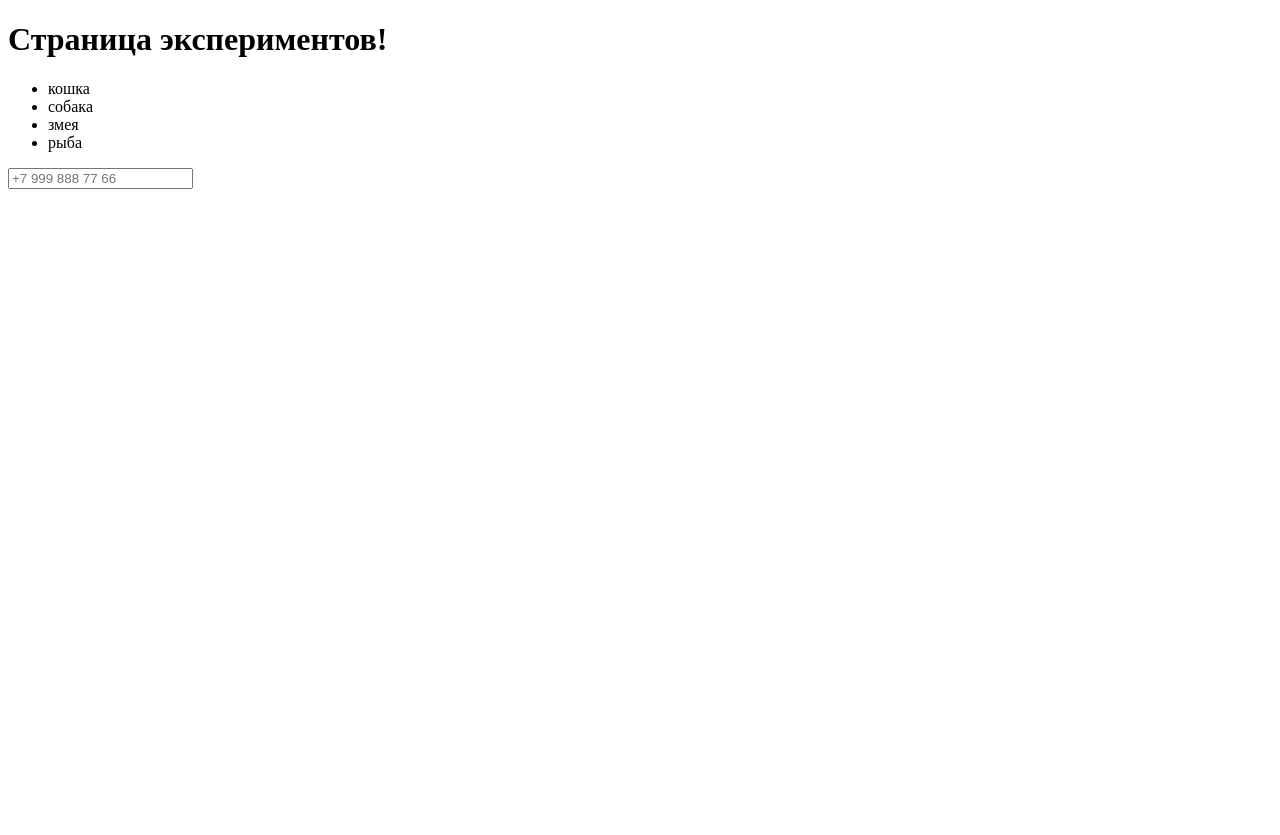
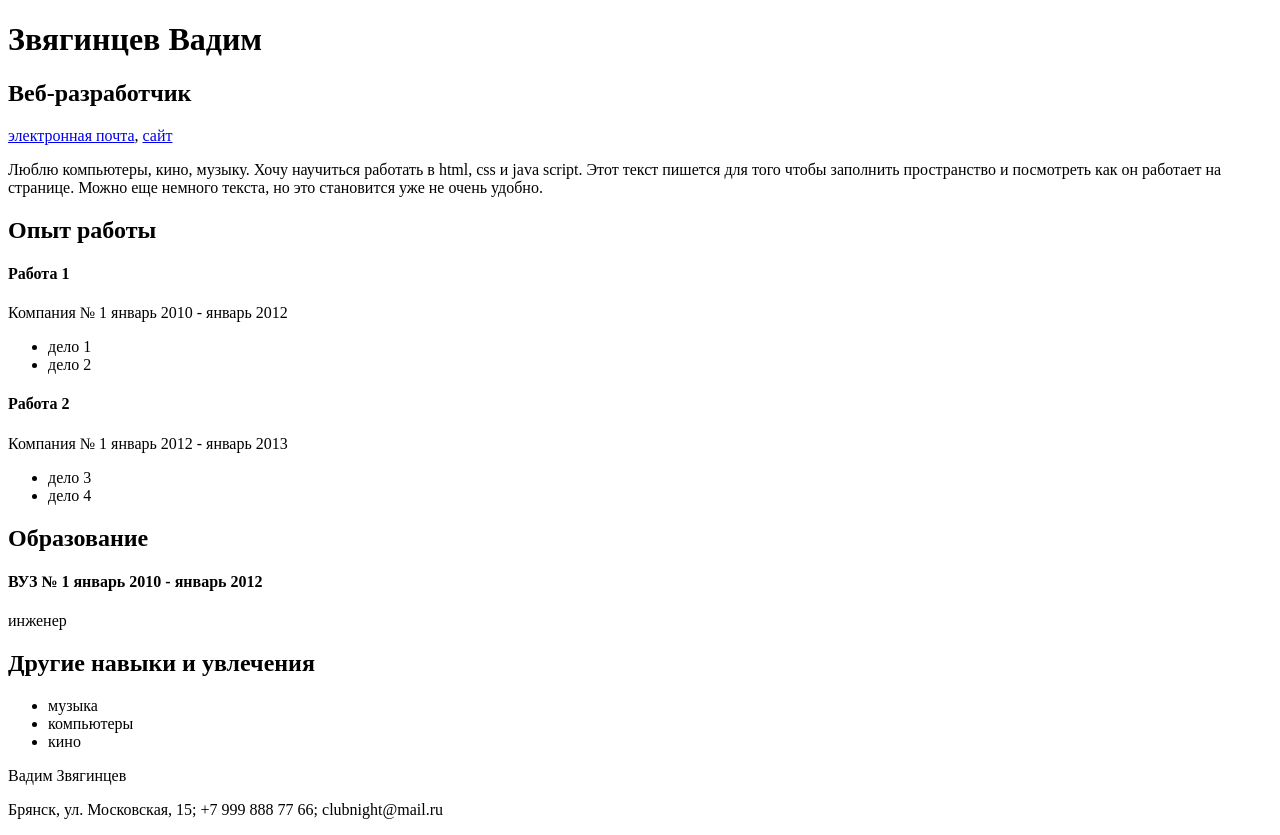
Before and after one commit to clubnight/first, a plain HTML site: page index.html in a window 1280 px wide. Before the commit the page ends 800 px from the top, so only its background shows below. Drawn offline with Linux system fonts and the light colour scheme.

Commit message:
Update index.html

```diff
--- a/index.html
+++ b/index.html
@@ -1,25 +1,57 @@
+<!-- BEGIN (write your solution here) -->
+
+<!-- END -->
 <!DOCTYPE html>
 <html lang="ru">
 <head>
     <meta charset="UTF-8">
     <meta name="viewport" content="width=device-width, initial-scale=1.0">
-    <title>моя первая страница</title>
+    <title>Резюме</title>
     <link rel="stylesheet" href="./style.css">
     </head>
-<body>
-<!-- наменование заголовка -->
- <h1>Страница экспериментов!</h1>
-  <p>
-   <ul>
-    <li class="eg">кошка</li>
-    <li class="fod">собака</li>
-    <li>змея</li>
-    <li>рыба</li>
-   </ul>
- </p>
- <p>
-    <input type="number"
-    placeholder="+7 999 888 77 66">
- </p>
-</body>
+    <body>
+      <div id="header">
+        <h1 class="header-title">Звягинцев Вадим</h1>
+        <h2 class="header-title">Веб-разработчик</h2>
+        <p>
+        <a href="clubnight@mail.ru">электронная почта</a>,
+        <a href="https://vk.com/id43616395">сайт</a>
+      </p>
+      </div>
+      <div id="main">
+        <p>Люблю компьютеры, кино, музыку. Хочу научиться работать в html, css и java script. Этот текст пишется для того чтобы заполнить пространство и посмотреть как он работает на странице. Можно еще немного текста, но это становится уже не очень удобно.</p>
+        <section>
+          <h2>Опыт работы</h2>
+          <h4>Работа 1</h4>
+          <p>Компания № 1 январь 2010 - январь 2012</p>
+            <ul>
+              <li>дело 1</li>
+              <li>дело 2</li>
+            </ul>
+            <h4>Работа 2</h4>
+            <p>Компания № 1 январь 2012 - январь 2013</p>
+            <ul>
+              <li>дело 3</li>
+              <li>дело 4</li>
+            </ul>
+        </section>
+         <section>
+          <h2>Образование</h2>
+          <h4>ВУЗ № 1 январь 2010 - январь 2012</h4>
+            <p>инженер</p>
+            </section>
+         <section>
+          <h2>Другие навыки и увлечения</h2>
+          <ul>
+            <li>музыка</li>
+            <li>компьютеры</li>
+            <li>кино</li>
+          </ul>
+        </section>
+        </div>
+        <div id="footer">
+          <p class="fio">Вадим Звягинцев</p>
+          <p class="adress">Брянск, ул. Московская, 15; +7 999 888 77 66; clubnight@mail.ru</p>
+        </div>
+      </body>
 </html>
```
